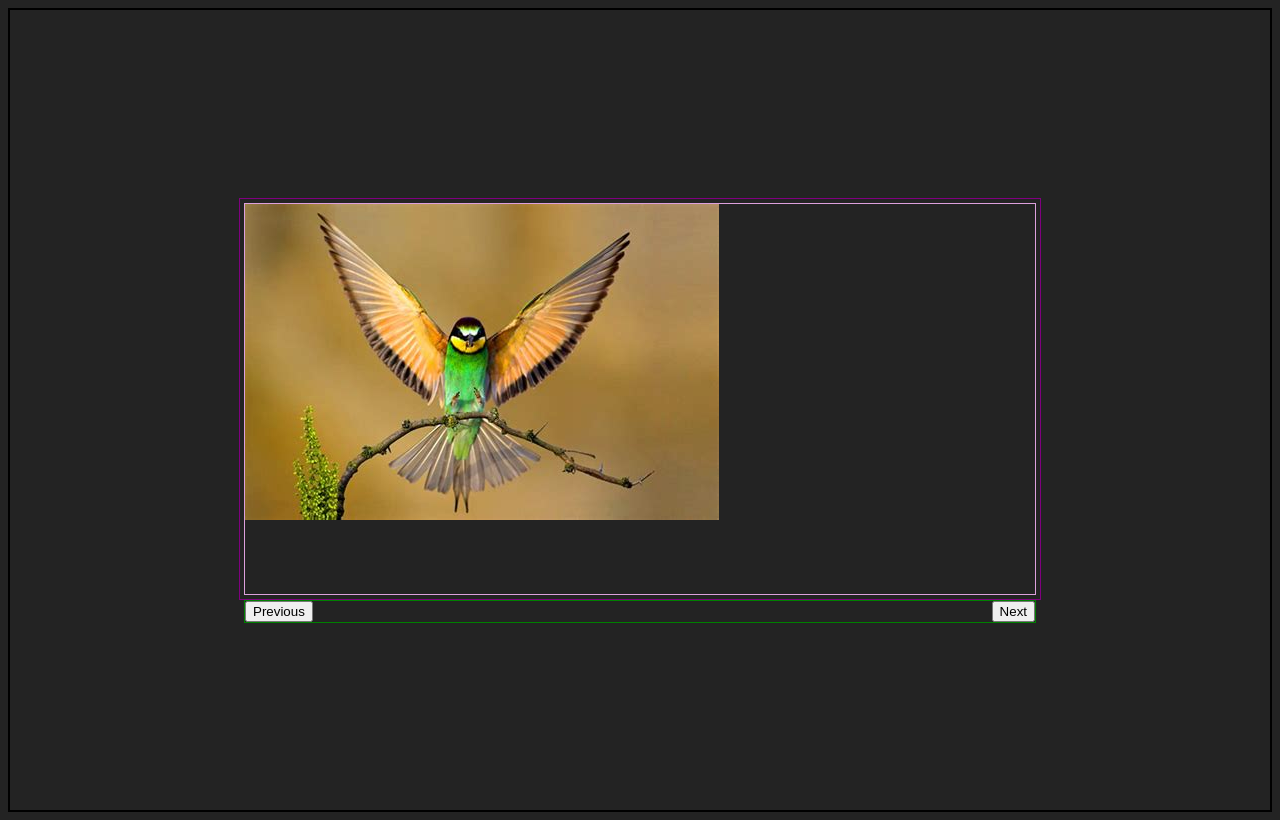
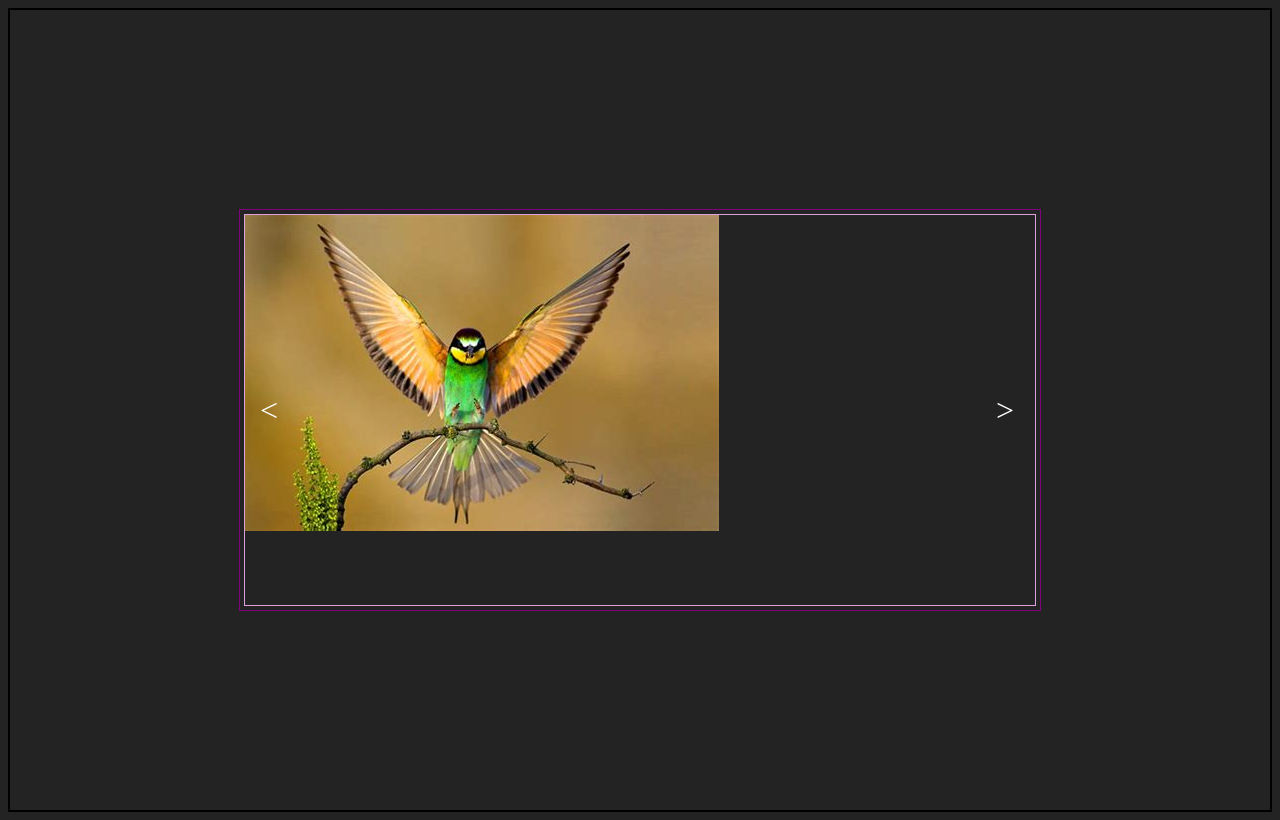
Before and after one commit to sum4n/TheOdinProject-DUI-ImageSlider, a plain HTML site: page index.html in a window 1280 px wide. Drawn offline with Linux system fonts and the light colour scheme.

Commit message:
Remove previous/next image buttons. Add divs with arrow positioning it abolute to change images.

```diff
--- a/index.html
+++ b/index.html
@@ -13,10 +13,9 @@
         <div class="imgContainer">
             <img id="carousel" src="./images/bird1.jpg" alt="">
         </div>
-    </div>
-    <div class="arrowBtn">
-        <button id="previousBtn">Previous</button>
-        <button id="nextBtn">Next</button>
+
+        <div id="previousImage"> < </div>
+        <div id="nextImage"> > </div>
     </div>
 </body>
 </html>
--- a/script.js
+++ b/script.js
@@ -4,8 +4,8 @@ const imgList = ['bird1.jpg', 'bird2.jpg', 'bird3.jpg',
 
 const imgListLength = imgList.length;
 
-const previousBtn = document.getElementById("previousBtn");
-const nextBtn = document.getElementById("nextBtn");
+const previousImage = document.getElementById("previousImage");
+const nextImage = document.getElementById("nextImage");
 
 function showNextImage() {
 
@@ -47,10 +47,10 @@ function showPreviousImage() {
     }
 }
 
-previousBtn.addEventListener("click", () => {
+previousImage.addEventListener("click", () => {
     showPreviousImage();
 });
 
-nextBtn.addEventListener("click", () => {
+nextImage.addEventListener("click", () => {
     showNextImage();
 })
--- a/style.css
+++ b/style.css
@@ -17,6 +17,9 @@ body {
     display: flex;
     justify-content: center;
     align-items: center;
+
+    /* To position next/previous image arrows properly */
+    position: relative;
 }
 
 .imgContainer {
@@ -39,9 +42,31 @@ body {
     to {opacity: 100;}
 }
 
-.arrowBtn {
+#previousImage,
+#nextImage {
+    /* border: 1px solid black; */
+    position: absolute;
+    width: 50px;
+    height: 390px;
+
     display: flex;
-    justify-content: space-between;
-    border: 1px solid green;
-    width: 790px;
+    align-items: center;
+    justify-content: center;
+
+    font-size: 2rem;
 }
+
+#previousImage {
+    left: 4px;
+}
+
+#nextImage {
+    left: 740px;
+    /* border: 1px solid white; */
+}
+
+#previousImage:hover,
+#nextImage:hover {
+    /* border: 1px solid white; */
+    background-color: rgba(255, 255, 255, 0.288);
+}
```
